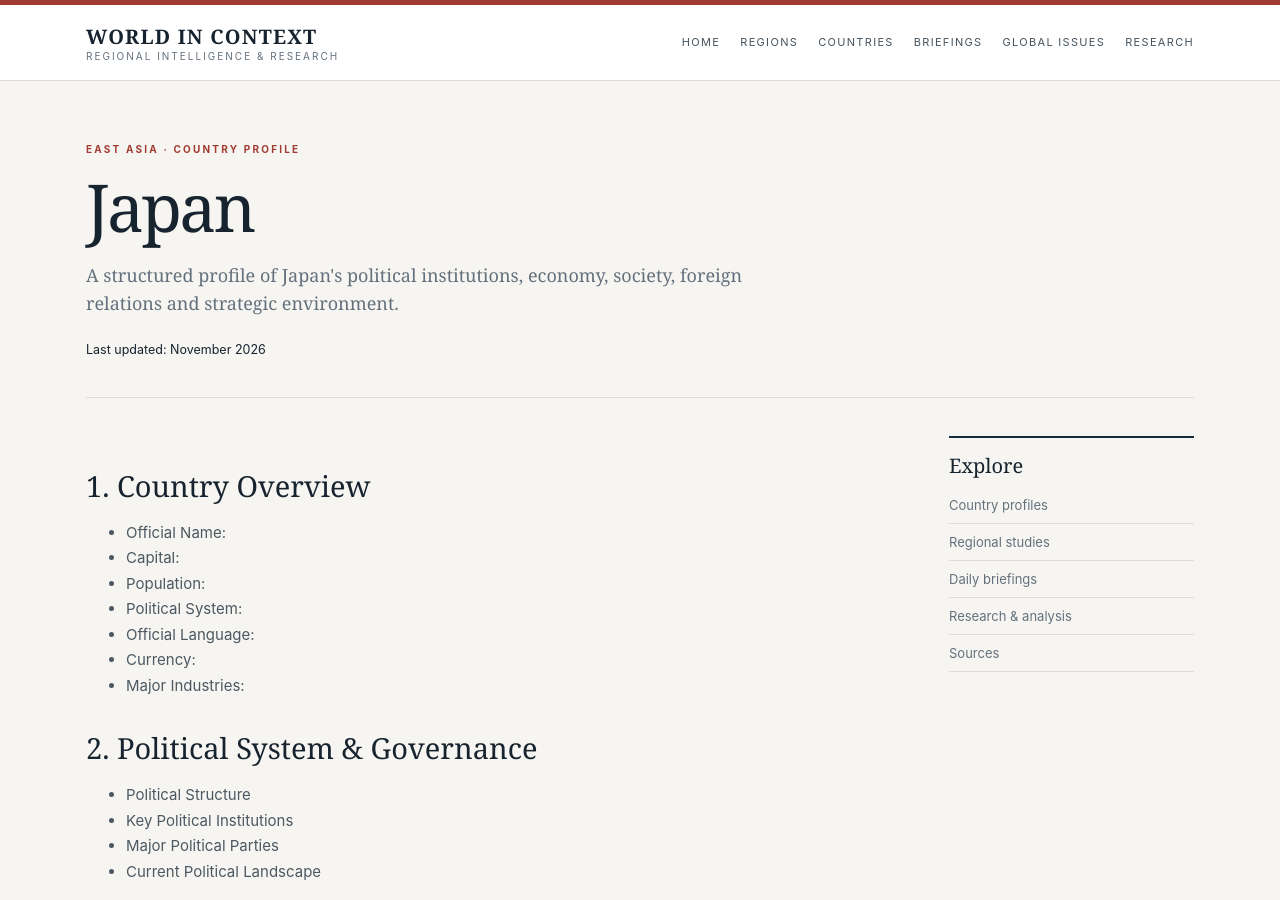
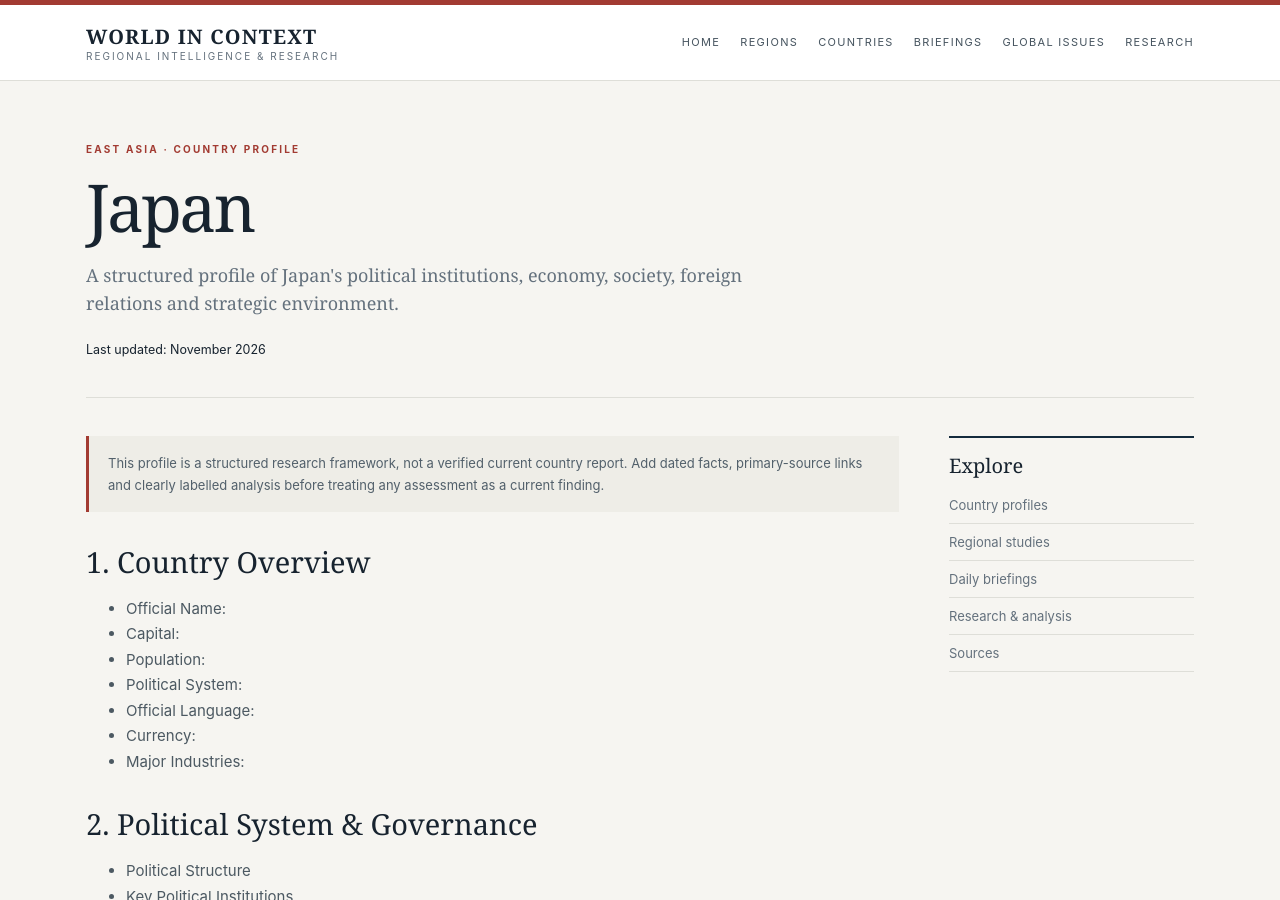
Before and after one commit to qiqiuu776-collab/World-regional-intelligence, a Jekyll site: the page built from _countries/japan.md, in a window 1280 px wide and 900 px high. Built offline with Jekyll 4.4.1, drawn with Linux system fonts in a browser that asks for light colours.

Commit message:
Restore country profile framework note

```diff
--- a/_countries/japan.md
+++ b/_countries/japan.md
@@ -7,6 +7,8 @@ last_updated: November 2026
 tags: [Japan, East Asia, country profile]
 permalink: /countries/japan.html
 ---
+
+<div class="note">This profile is a structured research framework, not a verified current country report. Add dated facts, primary-source links and clearly labelled analysis before treating any assessment as a current finding.</div>
 
 ## 1. Country Overview
 - Official Name:
```
Also changed, not shown: _countries/china.md (+2 -0 lines), _countries/south-korea.md (+2 -0 lines).
